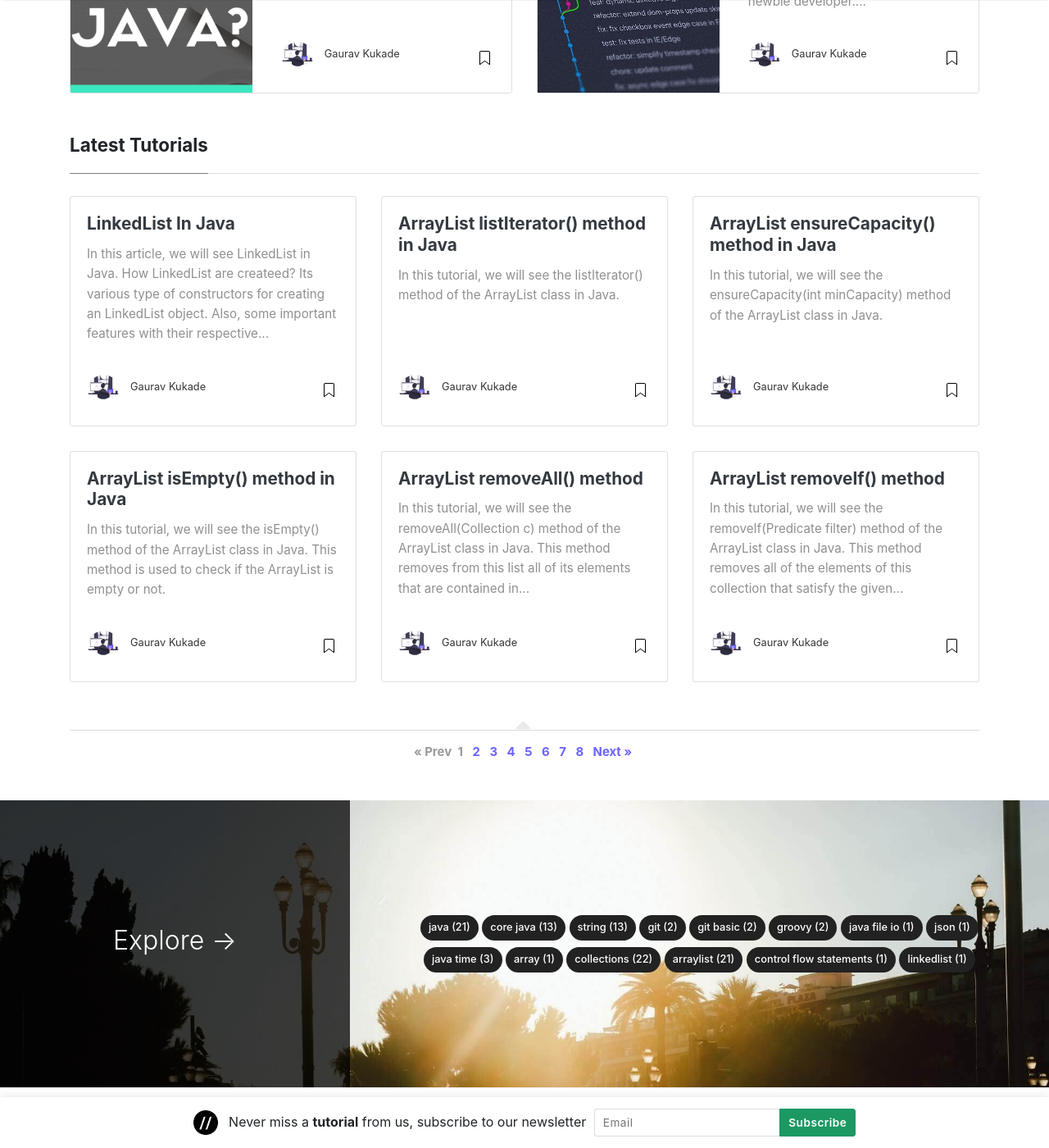
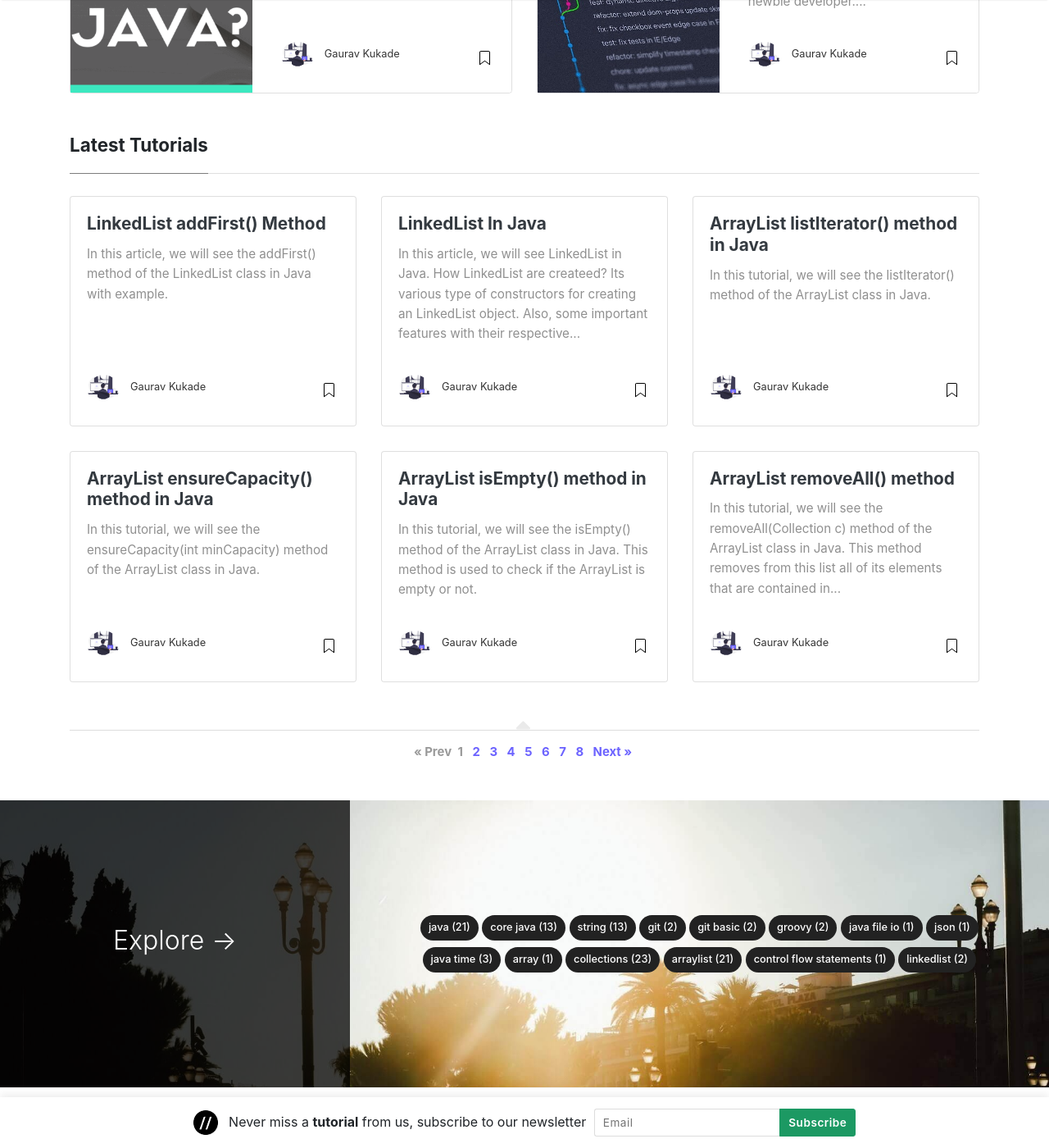
Before and after one commit to coderolls/coderolls-blog, a Jekyll site: the page built from index.html, in a window 1280 px wide and 1400 px high, scrolled down 350 px. Shown: the whole window at 82% size. Built offline with Jekyll 4.4.1, drawn with Linux system fonts in a browser that asks for light colours; nearby versions of some CDN libraries; the list of posts is cut into pages by our own code; some of the changed lines change nothing that is shown.

Commit message:
Add linkedlist addFirst method blog

````diff
--- a/_posts/collections/linkedlist/2022-01-25-linkedlist-in-java.md
+++ b/_posts/collections/linkedlist/2022-01-25-linkedlist-in-java.md
@@ -12,7 +12,7 @@ In this article, we will see LinkedList in Java. How LinkedList are createed? It
 
 ## Introduction
 
-LinkedList class is present in the `java.util` package. LinkedList implements the List interface from the Collections.
+LinkedList class is present in the `java.util` package. LinkedList implements the **List** and **Deque** interfaces and extends the **AbstractSequentialList** class from the Collections.
 
 LinkedList allows duplicates and a null value. Also, it maintains the insertion order.
 
@@ -66,16 +66,14 @@ List<String> linkedList = new LinkedList<String>(arrayList);
 
 {:class="table table-bordered"}
 
-| Methods       | Description                                                  |
-| :------------ | ------------------------------------------------------------ |
-| addFirst(E e) | Inserts the specified element at the beginning of this list. |
-| addLast(E e)  | Inserts the specified element to the end of this list.       |
-| getFirst()    | Returns the first element in this list.                      |
-| getLast()     | Returns the last element in this list.                       |
-| removeFirst() | Removes and returns the first element from this list.        |
-| removeLast()  | Removes and returns the last element from this list.         |
-
-
+| Methods                                                      | Description                                                  |
+| :----------------------------------------------------------- | ------------------------------------------------------------ |
+| [`addFirst(E e)`](https://coderolls.com/linkedlist-addfirst-method/) | Inserts the specified element at the beginning of this list. |
+| `addLast(E e)`                                               | Inserts the specified element to the end of this list.       |
+| `getFirst()`                                                 | Returns the first element in this list.                      |
+| `getLast()`                                                  | Returns the last element in this list.                       |
+| `removeFirst()`                                              | Removes and returns the first element from this list.        |
+| `removeLast()`                                               | Removes and returns the last element from this list.         |
 
 ## Features
 
--- /dev/null
+++ b/_posts/collections/linkedlist/2022-02-03-linkedlist-addfirst-method.md
@@ -0,0 +1,79 @@
+---
+layout: post
+title: "LinkedList addFirst() Method"
+author: gaurav
+categories: [Collections, LinkedList]
+toc: true
+
+description: "In this short tutorial, we will see the addFirst() method of the LinkedList class in Java with example."
+---
+
+In this article, we will see the addFirst() method of the LinkedList class in Java with example.
+
+## Introduction
+
+[LinkedList](https:/coderolls.com/linkedlist-in-java/) internally uses doubly linkedlist for storing the variables. That's why LinkedList is preferred when our frequeent operatioon is insertion and deletion.
+
+To insert the elements with an ease at the beginning of the LinkedList, the Language Develoopers have provided the `addFirst()` method.
+
+## LinkedList `addFirst()` Method
+
+The addFirst() method will inserts the specified element at the beginning of this list.
+
+The method signature for `addFirst()` method is gioven below.
+
+```java
+public void addFirst(E e)
+```
+
+Here, `e` is an element to be added at the beginning of the List.
+
+The return type of this method is `void`, it means, this method do not return anything.
+
+I have given a simple Java program for the `addFirst()` method below.
+
+```java
+import java.util.LinkedList;
+
+public class LinkedListAddFirst {
+
+	public static void main(String[] args) {
+
+		LinkedList<String> linkedList = new LinkedList<String>();
+		linkedList.add("Austin");
+		linkedList.add("Boston");
+		linkedList.add("Atlanta");
+		linkedList.add("Madison");
+		linkedList.add("Columbia");
+
+		System.out.println(linkedList);
+
+		// add element at the beginning
+		linkedList.addFirst("Albany");
+		System.out.println(linkedList);
+
+	}
+
+}
+```
+
+Output:
+
+```
+[Austin, Boston, Atlanta, Madison, Columbia]
+[Albany, Austin, Boston, Atlanta, Madison, Columbia]
+```
+
+## Conclusion
+
+```java
+public void addFirst(E e)
+```
+
+The `addFirst()` method will inserts the specified element at the beginning of this list.
+
+---
+
+The example java programs given in the above tutorial can be found at [this GitHub Repository](https://github.com/coderolls/blogpost-coding-examples/tree/main/collections/linkedlist/linkedlist-addfirst-method).
+
+Let me know you thoughts or suggestions on the topic discussed above in comment section below.
````
